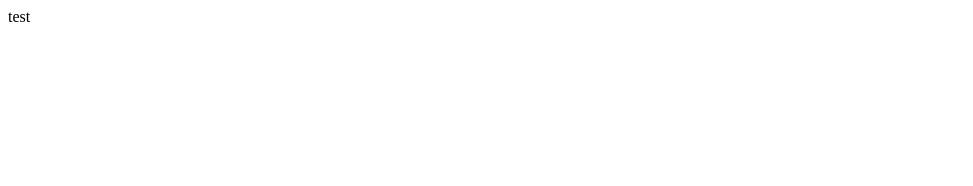
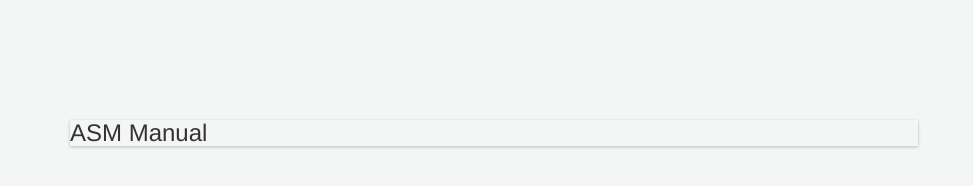
Before and after one commit to ichenhua/ichenhua.github.io, a plain HTML site: page soa/index.html in a window 1280 px wide. Shown: the whole page, without its empty margins (0-973 px from the left). Drawn offline with nearby package versions, Linux system fonts and the light colour scheme.

Commit message:
soa update

```diff
--- a/soa/index.html
+++ b/soa/index.html
@@ -1,12 +1,33 @@
 <!DOCTYPE html>
 <html lang="en">
+
 <head>
     <meta charset="UTF-8">
     <meta name="viewport" content="width=device-width, initial-scale=1.0">
     <meta http-equiv="X-UA-Compatible" content="ie=edge">
-    <title>Document</title>
+    <title>2019版 北美精算师考试资料 ASM Manual SOA Exam P/FM/IFM/STAM/LTAM/SRM CA视频</title>
+    <link href="https://cdn.bootcss.com/twitter-bootstrap/3.4.1/css/bootstrap.min.css" rel="stylesheet">
+    <link rel="stylesheet" href="style/css/main.css">
 </head>
+
 <body>
-    test
+    <div class="container">
+        <div class="row">
+            <div class="col-md-9">
+
+                <div class="book-list">
+                    <div class="header">
+                        <h3>ASM Manual</h3>
+                    </div>
+                    <div class="items">
+
+                    </div>
+                </div>
+            </div>
+        </div>
+    </div>
+
+    <script src="https://cdn.bootcss.com/jquery/3.3.1/jquery.min.js"></script>
+    <script src="https://cdn.bootcss.com/twitter-bootstrap/3.4.1/js/bootstrap.min.js"></script>
 </body>
 </html>
--- /dev/null
+++ b/soa/style/less/main.less
@@ -0,0 +1,10 @@
+// out: ../css/main.css, compress: true, sourceMap: false
+
+body{ background: #F4F5F5; }
+
+.book-list{
+    margin-top:120px;
+    box-shadow: 0 1px 3px 0 rgba(4,5,13,.23);
+    .header{}
+    .items{}
+}
```
Also changed, not shown: soa/style/css/main.css (added).
